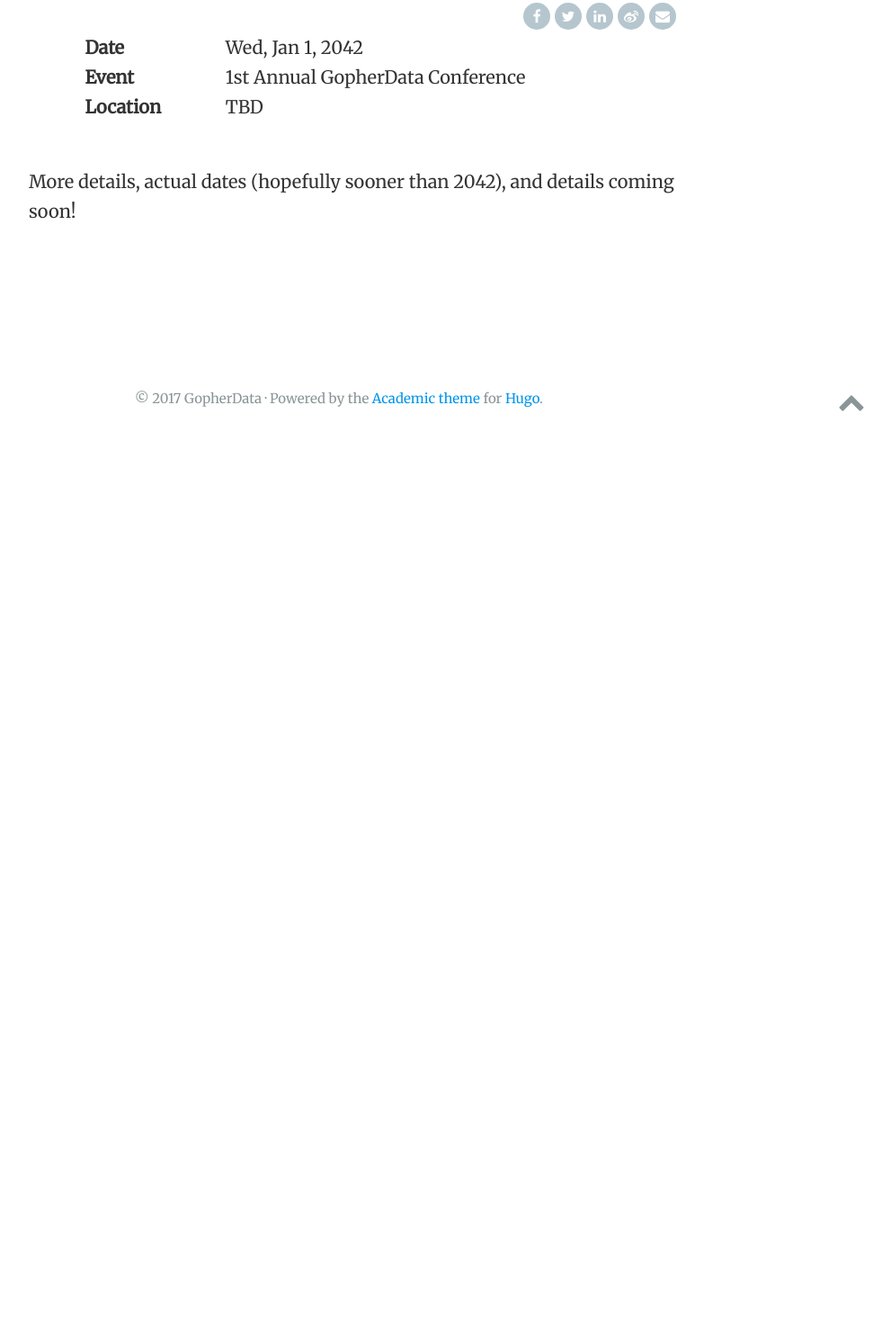
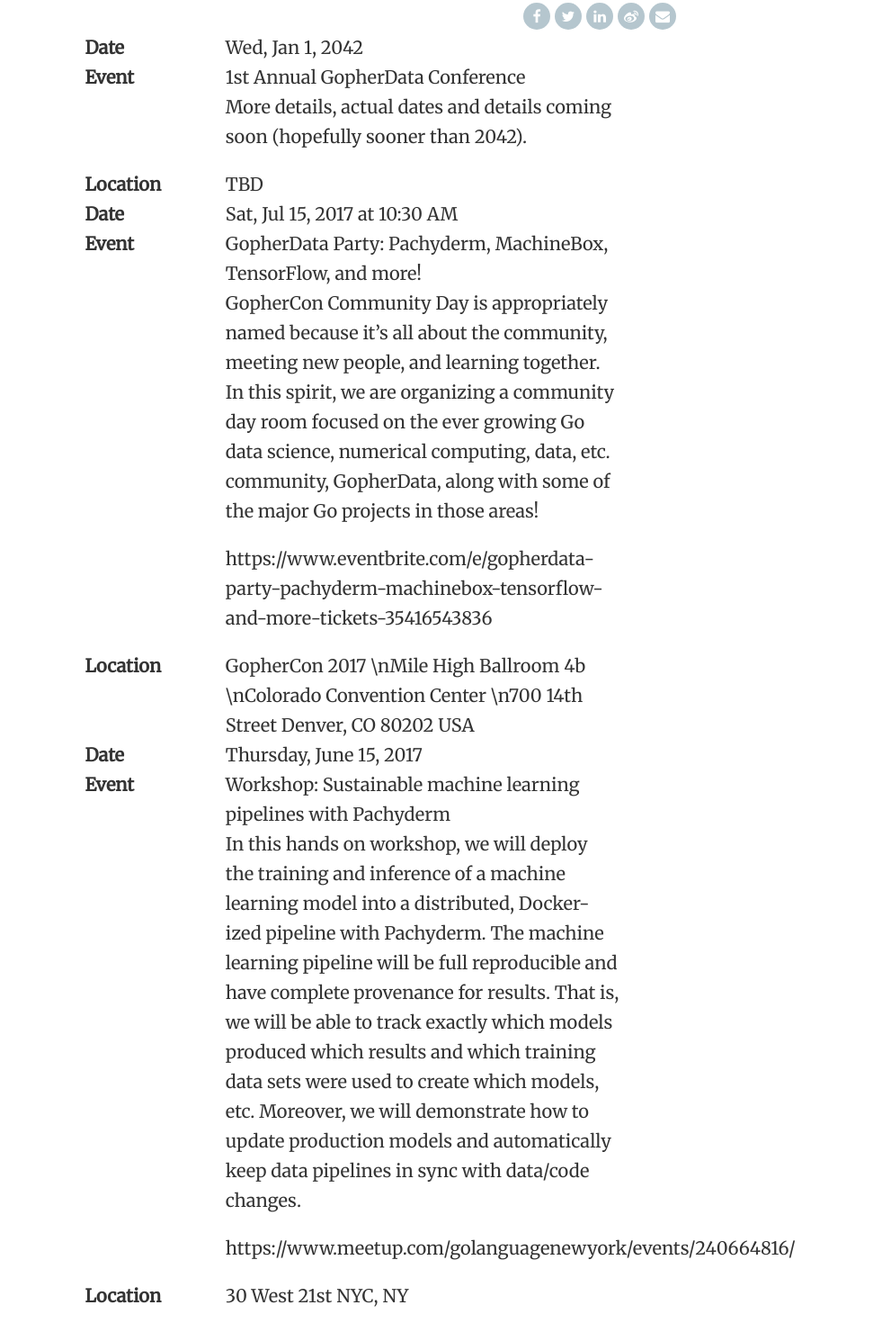
Before and after one commit to gopherdata/gopherdata.github.io, a plain HTML site: page talk/gopherdata/index.html in a window 1280 px wide. Shown: the part 190-1680 px from the top of the page at 90% size, without its empty margins (248-1239 px from the left). Before the commit the page ends 800 px from the top, so only its background shows below. Drawn offline with nearby package versions, Linux system fonts and the light colour scheme; some packages are replaced by stand-ins of ours.

Commit message:
rebuilding site Sun Jun 18 16:28:43 EDT 2017

```diff
--- a/talk/gopherdata/index.html
+++ b/talk/gopherdata/index.html
@@ -196,24 +196,20 @@
       <div class="col-sm-1"></div>
     </div>
     <div class="visible-xs space-below"></div>
-
     <div class="row">
       <div class="col-sm-1"></div>
       <div class="col-sm-10">
         <div class="row">
           <div class="col-xs-12 col-sm-3 pub-row-heading">Event</div>
           <div class="col-xs-12 col-sm-9">
-
             1st Annual GopherData Conference
-
+             <p>More details, actual dates and details coming soon (hopefully sooner than 2042).</p>
           </div>
         </div>
       </div>
       <div class="col-sm-1"></div>
     </div>
     <div class="visible-xs space-below"></div>
-
-
     <div class="row">
       <div class="col-sm-1"></div>
       <div class="col-sm-10">
@@ -224,6 +220,85 @@
       </div>
       <div class="col-sm-1"></div>
     </div>
+
+    <div class="row">
+      <div class="col-sm-1"></div>
+      <div class="col-sm-10">
+        <div class="row">
+          <div class="col-xs-12 col-sm-3 pub-row-heading">Date</div>
+          <div class="col-xs-12 col-sm-9" itemprop="datePublished">
+            Sat, Jul 15, 2017 at 10:30 AM
+          </div>
+        </div>
+      </div>
+      <div class="col-sm-1"></div>
+    </div>
+    <div class="visible-xs space-below"></div>
+    <div class="row">
+      <div class="col-sm-1"></div>
+      <div class="col-sm-10">
+        <div class="row">
+          <div class="col-xs-12 col-sm-3 pub-row-heading">Event</div>
+          <div class="col-xs-12 col-sm-9">
+            GopherData Party: Pachyderm, MachineBox, TensorFlow, and more!
+             <p>GopherCon Community Day is appropriately named because it’s all about the community, meeting new people, and learning together.  In this spirit, we are organizing a community day room focused on the ever growing Go data science, numerical computing, data, etc. community, GopherData, along with some of the major Go projects in those areas!</p>
+             <p>https://www.eventbrite.com/e/gopherdata-party-pachyderm-machinebox-tensorflow-and-more-tickets-35416543836</p>
+          </div>
+        </div>
+      </div>
+      <div class="col-sm-1"></div>
+    </div>
+    <div class="visible-xs space-below"></div>
+    <div class="row">
+      <div class="col-sm-1"></div>
+      <div class="col-sm-10">
+        <div class="row">
+          <div class="col-xs-12 col-sm-3 pub-row-heading">Location</div>
+          <div class="col-xs-12 col-sm-9">GopherCon 2017 \nMile High Ballroom 4b \nColorado Convention Center \n700 14th Street Denver, CO 80202 USA</div>
+        </div>
+      </div>
+      <div class="col-sm-1"></div>
+    </div>
+
+    <div class="row">
+      <div class="col-sm-1"></div>
+      <div class="col-sm-10">
+        <div class="row">
+          <div class="col-xs-12 col-sm-3 pub-row-heading">Date</div>
+          <div class="col-xs-12 col-sm-9" itemprop="datePublished">
+            Thursday, June 15, 2017
+          </div>
+        </div>
+      </div>
+      <div class="col-sm-1"></div>
+    </div>
+    <div class="visible-xs space-below"></div>
+    <div class="row">
+      <div class="col-sm-1"></div>
+      <div class="col-sm-10">
+        <div class="row">
+          <div class="col-xs-12 col-sm-3 pub-row-heading">Event</div>
+          <div class="col-xs-12 col-sm-9">
+            Workshop: Sustainable machine learning pipelines with Pachyderm
+             <p>In this hands on workshop, we will deploy the training and inference of a machine learning model into a distributed, Docker-ized pipeline with Pachyderm.  The machine learning pipeline will be full reproducible and have complete provenance for results.  That is, we will be able to track exactly which models produced which results and which training data sets were used to create which models, etc.  Moreover, we will demonstrate how to update production models and automatically keep data pipelines in sync with data/code changes.</p>
+             <p>https://www.meetup.com/golanguagenewyork/events/240664816/</p>
+          </div>
+        </div>
+      </div>
+      <div class="col-sm-1"></div>
+    </div>
+    <div class="visible-xs space-below"></div>
+    <div class="row">
+      <div class="col-sm-1"></div>
+      <div class="col-sm-10">
+        <div class="row">
+          <div class="col-xs-12 col-sm-3 pub-row-heading">Location</div>
+          <div class="col-xs-12 col-sm-9">30 West 21st NYC, NY</div>
+        </div>
+      </div>
+      <div class="col-sm-1"></div>
+    </div>
+
     <div class="visible-xs space-below"></div>
 
 
@@ -232,7 +307,7 @@
     <div class="space-below"></div>
 
     <div class="article-style">
-      <p>More details, actual dates (hopefully sooner than 2042), and details coming soon!</p>
+
 
     </div>
 
```
